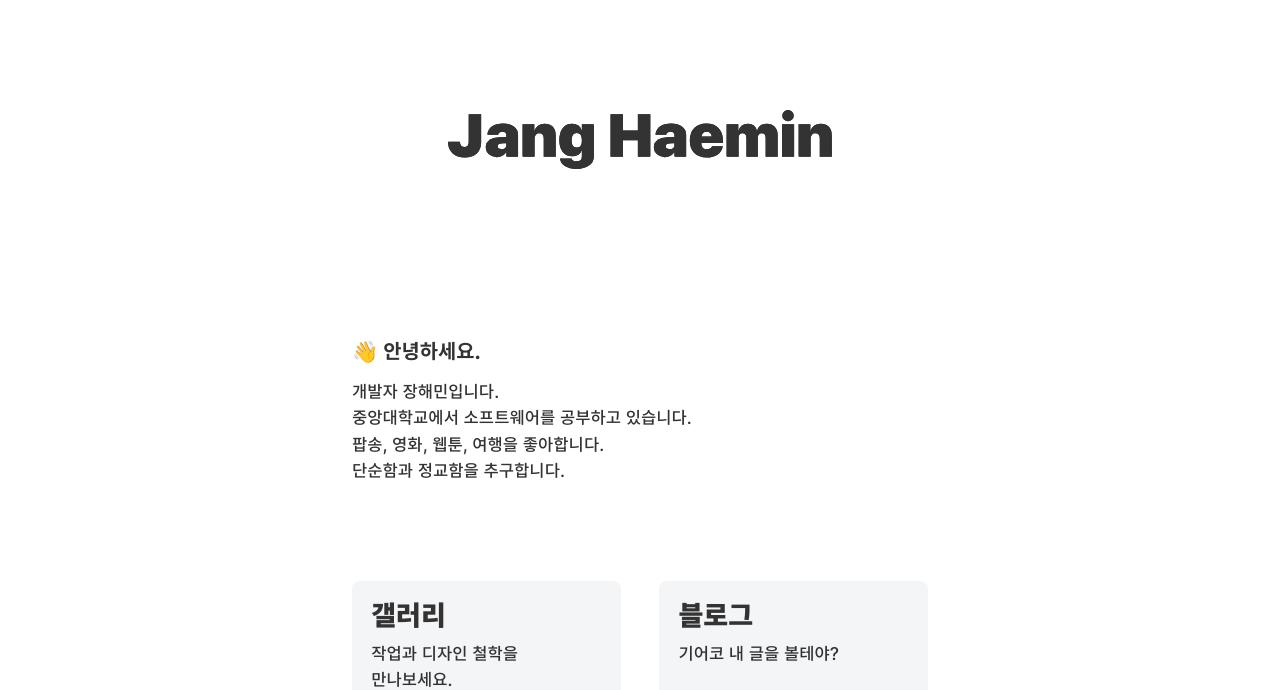
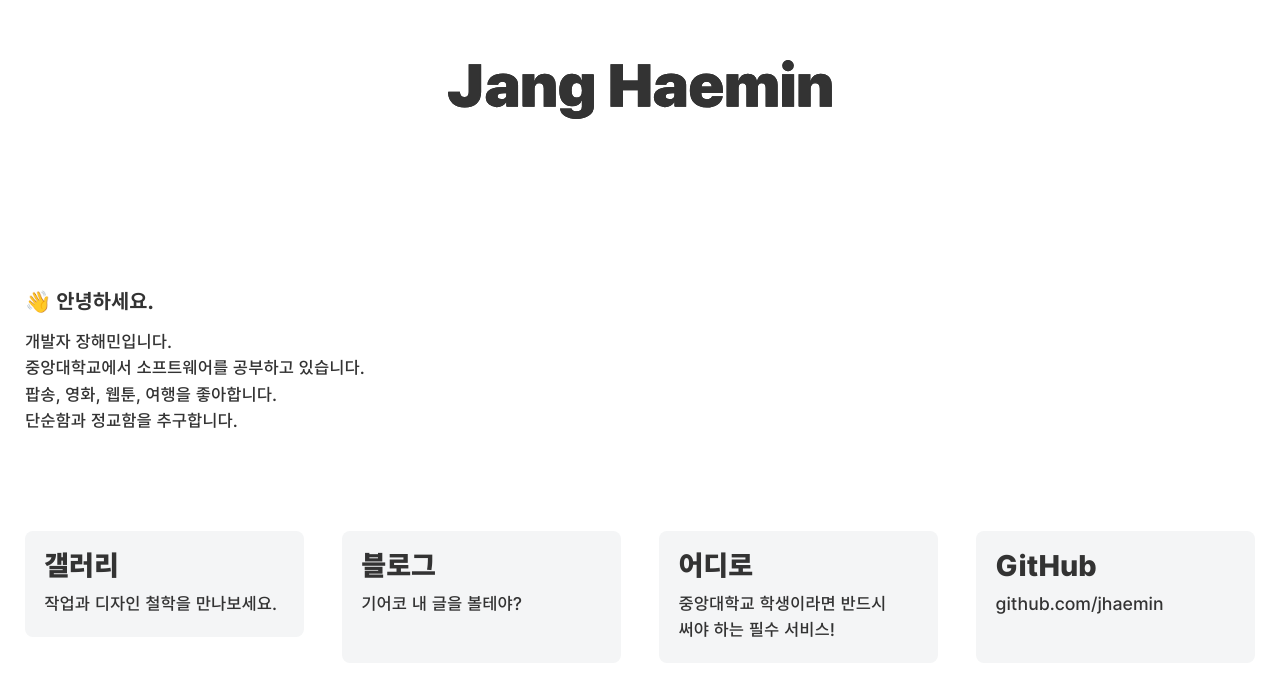
Before and after one commit to jhaemin/jhaemin.com-vue, a Nuxt app: page / in a window 1280 px wide. Shown: the part 110-800 px from the top of the page. Built offline with nearby package versions, Linux system fonts and the light colour scheme.

Commit message:
Simplify default layout

```diff
--- a/src/layouts/default.vue
+++ b/src/layouts/default.vue
@@ -1,17 +1,15 @@
 <template>
   <div id="default-layout">
-    <GlobalNav/>
     <nuxt class="main"/>
     <GlobalFooter/>
   </div>
 </template>
 
 <script>
-import GlobalNav from '~/components/GlobalNav.vue'
 import GlobalFooter from '~/components/GlobalFooter.vue'
 
 export default {
-  components: { GlobalNav, GlobalFooter }
+  components: { GlobalFooter }
 }
 </script>
 
@@ -20,13 +18,5 @@ export default {
 @import '~/assets/scss/global-mixins.scss';
 
 #default-layout {
-  .main {
-    // padding-top: $moderate-gap--vertical;
-    min-height: calc(100vh - #{$gn-height} - #{$gf-height});
-    width: calc(100% - #{2 * $moderate-gap});
-    max-width: 30rem;
-    margin: auto;
-    padding-bottom: $moderate-bottom;
-  }
 }
 </style>
```
